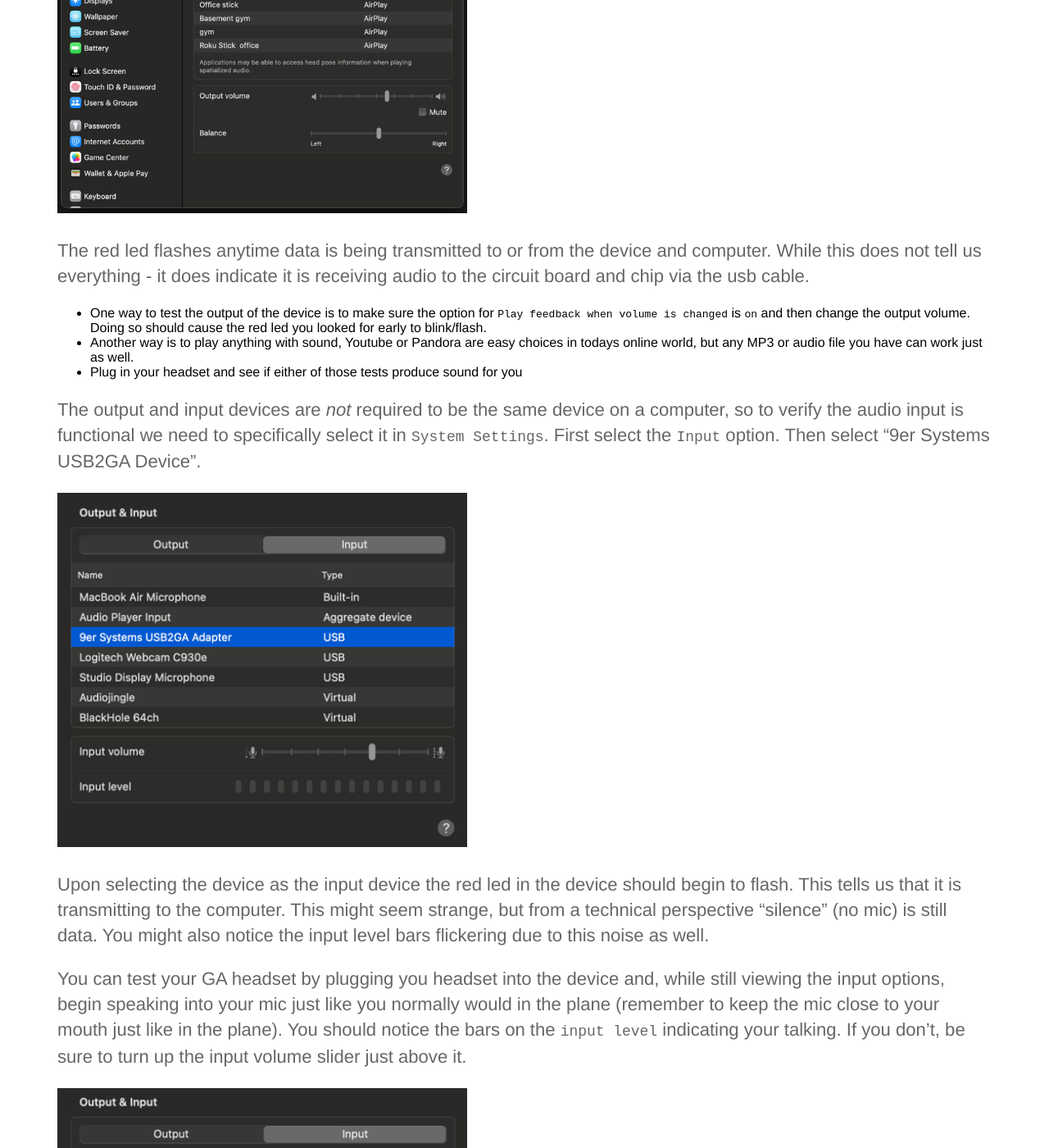
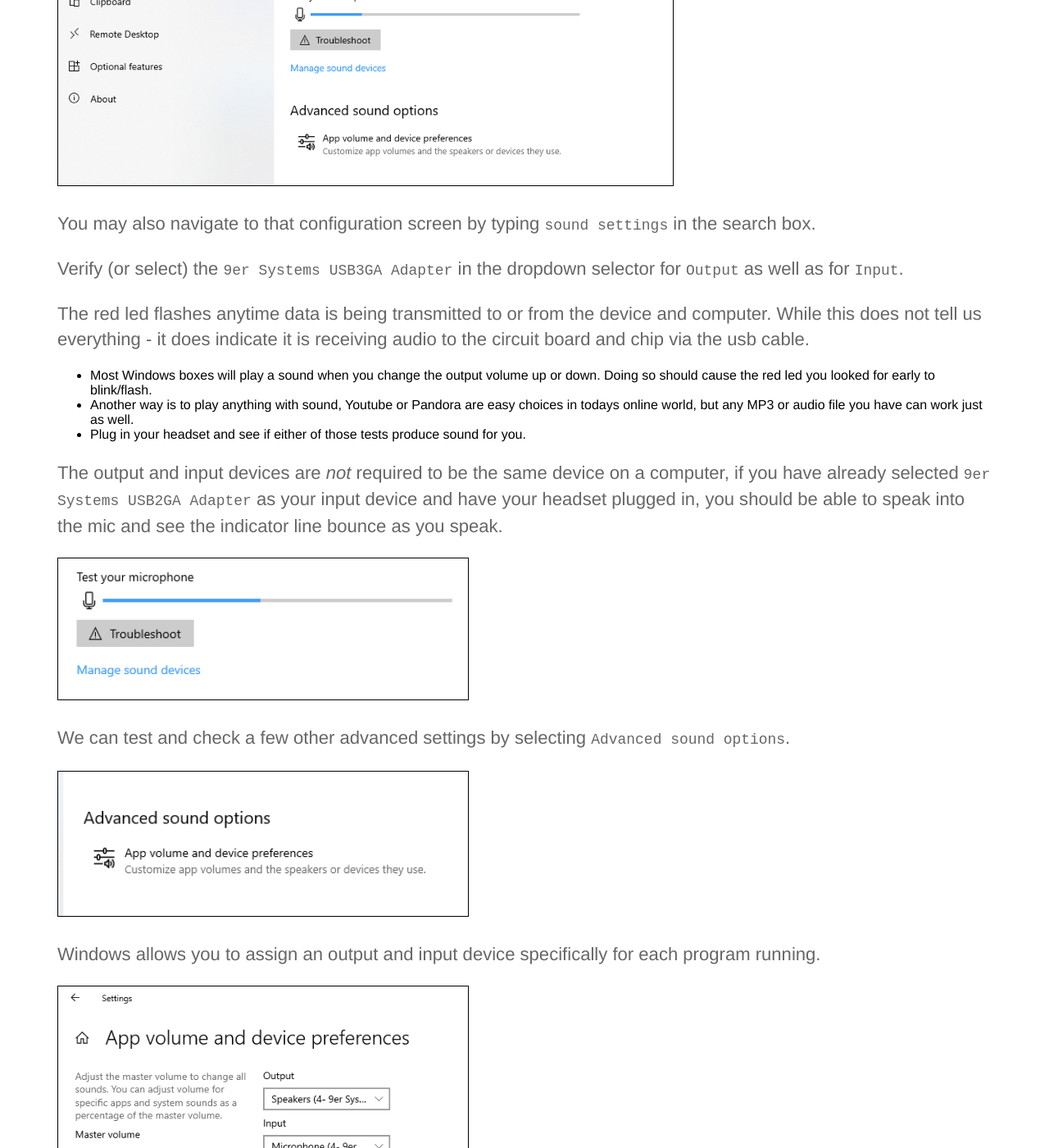
Before and after one commit to Niner-Systems/niner-systems.github.io, a Jekyll site: the page built from usb2ga/index.md, in a window 1280 px wide and 1400 px high, scrolled down 2964 px. Shown: the whole window at 82% size. Built offline with Jekyll 4.4.1, drawn with Linux system fonts in a browser that asks for light colours; some of the changed text lies outside the part shown.

Commit message:
Update for USB2GA specific troubleshooting page for Windows and Mac configurations.

```diff
--- a/usb2ga/index.md
+++ b/usb2ga/index.md
@@ -9,7 +9,16 @@
 
 The USB2GA Adapter allows you to easily connect your GA headset to any computer or mobile device via USB.
 
-### How to connect it
+### Table of Contents
+
+1. [How to Connect the USB2GA Device](#how-to-connect-your-usb2ga-device)
+1. [Troubleshooting](#troubleshooting)
+1. [General Testing](#general-tests)
+1. [Windows](#pcwindows)
+1. [Mac / OSX](#macosx)
+
+
+### How to Connect Your USB2GA Device
 
 1. Connect the provided USB-C cable to the USB2GA Adapter
 1. Connect the other end of the USB-C cable to your computer or mobile device.
@@ -17,11 +26,11 @@
 1. Connect your GA headset to the USB2GA Adapter.
 1. Use standard audio controls for your computer/mobile device to select "9er Systems USB2GA Adapter" as your output and input device
 
-### Troubleshooting
+# Troubleshooting
 
 Troubleshooting often involves trying to identify where the problem exists by systematically testing and verifying parts to identify where the problem may exist. This document is written as a way to try to allow you to test pieces and potentially identify where or why something is not working. Sometimes it is simple to find and correct, other times not so much. If at any point you would like additional help, please reach out to us at [info@9erSystems.com](email:info@9erSystems.com) We always appreciate it if you also let us know what type of computer you're using and what headset model you're using. While there have been very few issues told to us, we will keep track of them all in case there is ever a pattern that emerges. Feel free to reach out to us with comments, both good and bad, as it can always help us make it and other products better.
 
-### General Tests
+# General Tests
 
 - With your computer/mobile device on and the device plugged in, but without your headset connected, look inside the
 jacks plugs and you should see a faint red glow from a led inside one of the plugs.
@@ -30,25 +39,59 @@
 
 - One thing that has been noticed is that some programs (X-Plane) want the device plugged in prior to starting the X-Plane application. If you are having issues but the below testing indicates things are ok, be sure you have it all connected prior to starting your simulator.
 - X-Plane has an audio device selection within the application as well. It is worth the time to verify it is selected appropriately as well, or if you wish to go back to using another audio device for a moment and then switch back to your headset later. This can be found on this screen
-  <img src="/images/usb2ga/troubleshooting/xplane_sound_settings.png" alt="xplane sound settings" style="width:1000px" />
+  <img src="/images/usb2ga/troubleshooting/xplane_sound_settings.png" alt="xplane sound settings" style="width:1000px; border:1px solid black" />
 
 
-### Check your audio settings on your computer
-#### PC/Windows
- `todo`
+# PC/Windows
+On a Windows PC you are able to click on the speaker icon in the bottom right of your screen and select from your audio output options. You should see `9er Systems USB2GA Device` as an option. If this is not visible there could potentially be an issue with the cable or adapter. If you happen to have another cable and/or adapter, give it a try.
 
-#### Mac
+If that does not work, right click on the speaker icon on in the bottom right and select `Open Sound Settings`
 
-On a mac, you might be used to selecting your audio output devices using the speaker icon in the top right of the bar. You should see "9er Systems USB2GA Device" as an option. If this is not visible there could potentially be an issue with the cable or adapter. If you happen to have another cable and/or adapter, give it a try.
+<img src="/images/usb2ga/troubleshooting/win_open_settings.png" alt="windows open sound settings" style="width:250px; border:1px solid black" />
+
+Which will bring you to a screen similar to this
+
+<img src="/images/usb2ga/troubleshooting/win_sound_settings_window.png" alt="windows sound settings" style="width:750px; border:1px solid black" />
+
+You may also navigate to that configuration screen by typing `sound settings` in the search box.
+
+Verify (or select) the `9er Systems USB3GA Adapter` in the dropdown selector for `Output` as well as for `Input`.
+
+The red led flashes anytime data is being transmitted to or from the device and computer. While this does not tell us everything - it does indicate it is receiving audio to the circuit board and chip via the usb cable.
+
+- Most Windows boxes will play a sound when you change the output volume up or down. Doing so should cause the red led you looked for early to blink/flash.
+- Another way is to play anything with sound, Youtube or Pandora are easy choices in todays online world, but any MP3 or audio file you have can work just as well.
+- Plug in your headset and see if either of those tests produce sound for you.
+
+The output and input devices are _not_ required to be the same device on a computer, if you have already selected `9er Systems USB2GA Adapter` as your input device and have your headset plugged in, you should be able to speak into the mic and see the indicator line bounce as you speak.
+
+<img src="/images/usb2ga/troubleshooting/win_mic_test.png" alt="windows sound settings input selection" style="width:500px; border:1px solid black" />
+
+We can test and check a few other advanced settings by selecting `Advanced sound options`.
+
+<img src="/images/usb2ga/troubleshooting/win_advanced_sound_options.png" alt="windows sound settings input selection" style="width:500px; border:1px solid black"  />
+
+Windows allows you to assign an output and input device specifically for each program running.
+
+<img src="/images/usb2ga/troubleshooting/win_advanced_sound_options_window.png" alt="windows sound settings input selection" style="width:500px; border:1px solid black" />
+
+If you have Xplane or MSFS running when viewing this screen, you will see an option for that program like you do in the screenshot above. The top selection boxes are your default sound devices and the application specific selectors can either be set to that default or overrode to a specific device. Allowing for whatever configuration you may want/need.
+
+
+# Mac/OSX
+
+On a mac, you might be used to selecting your audio output devices using the speaker icon in the top right of the bar. You should see `9er Systems USB2GA Device` as an option. If this is not visible there could potentially be an issue with the cable or adapter. If you happen to have another cable and/or adapter, give it a try.
 
 This will (may?) only affect the audio output, not the input (mic).
-<img src="/images/usb2ga/troubleshooting/mac_soundicon_selection.png" alt="mac sound icon selection" style="width:250px" />
+<img src="/images/usb2ga/troubleshooting/mac_soundicon_selection.png" alt="win sound icon selection" style="width:250px; border:1px solid black" />
 
-At the bottom of the audio output selection dropdown is an option for "Sound Settings...", select that
-<img src="/images/usb2ga/troubleshooting/mac_soundsettings_option.png" alt="mac sound settings option" style="width:250px" />
+At the bottom of the audio output selection dropdown is an option for `Sound Settings...`, select that
+<img src="/images/usb2ga/troubleshooting/mac_soundsettings_option.png" alt="mac sound settings option" style="width:250px; border:1px solid black" />
+
 otherwise you can manually navigate to your `System Settings`
 
-<img src="/images/usb2ga/troubleshooting/mac_sound_settings.png" alt="mac sound settings" style="width:500px" />
+<img src="/images/usb2ga/troubleshooting/mac_sound_settings.png" alt="mac sound settings"
+style="width:500px; border:1px solid black" />
 
 The red led flashes anytime data is being transmitted to or from the device and computer. While this does not tell us everything - it does indicate it is receiving audio to the circuit board and chip via the usb cable.
 
@@ -59,13 +102,13 @@
 
 The output and input devices are _not_ required to be the same device on a computer, so to verify the audio input is functional we need to specifically select it in `System Settings`. First select the `Input` option. Then select "9er Systems USB2GA Device".
 
-<img src="/images/usb2ga/troubleshooting/mac_soundsettings_input_selection.png" alt="mac sound settings input selection" style="width:500px" />
+<img src="/images/usb2ga/troubleshooting/mac_soundsettings_input_selection.png" alt="mac sound settings input selection" style="width:500px; border:1px solid black" />
 
 
 Upon selecting the device as the input device the red led in the device should begin to flash. This tells us that it is transmitting to the computer. This might seem strange, but from a technical perspective "silence" (no mic) is still data. You might also notice the input level bars flickering due to this noise as well.
 
 You can test your GA headset by plugging you headset into the device and, while still viewing the input options, begin speaking into your mic just like you normally would in the plane (remember to keep the mic close to your mouth just like in the plane). You should notice the bars on the `input level` indicating your talking. If you don't, be sure to turn up the input volume slider just above it.
 
-<img src="/images/usb2ga/troubleshooting/mac_mic_test.png" alt="mac sound settings input selection" style="width:500px" />
+<img src="/images/usb2ga/troubleshooting/mac_mic_test.png" alt="mac sound settings input selection" style="width:500px; border:1px solid black" />
 
 If you go back to the output option, with the same `Play feedback when volume is changed` set and begin changing the volume, you should hear the `ding` from it on your headset.
```
Also changed, not shown: images/usb2ga/troubleshooting/win_adjust_channel_balance.png (added), images/usb2ga/troubleshooting/win_advanced_sound_options.png (added), images/usb2ga/troubleshooting/win_advanced_sound_options_window.png (added), images/usb2ga/troubleshooting/win_mic_test.png (added), images/usb2ga/troubleshooting/win_open_settings.png (added), images/usb2ga/troubleshooting/win_sound_settings_window.png (added), images/usb2ga/troubleshooting/xplane_sound_settings.png.
